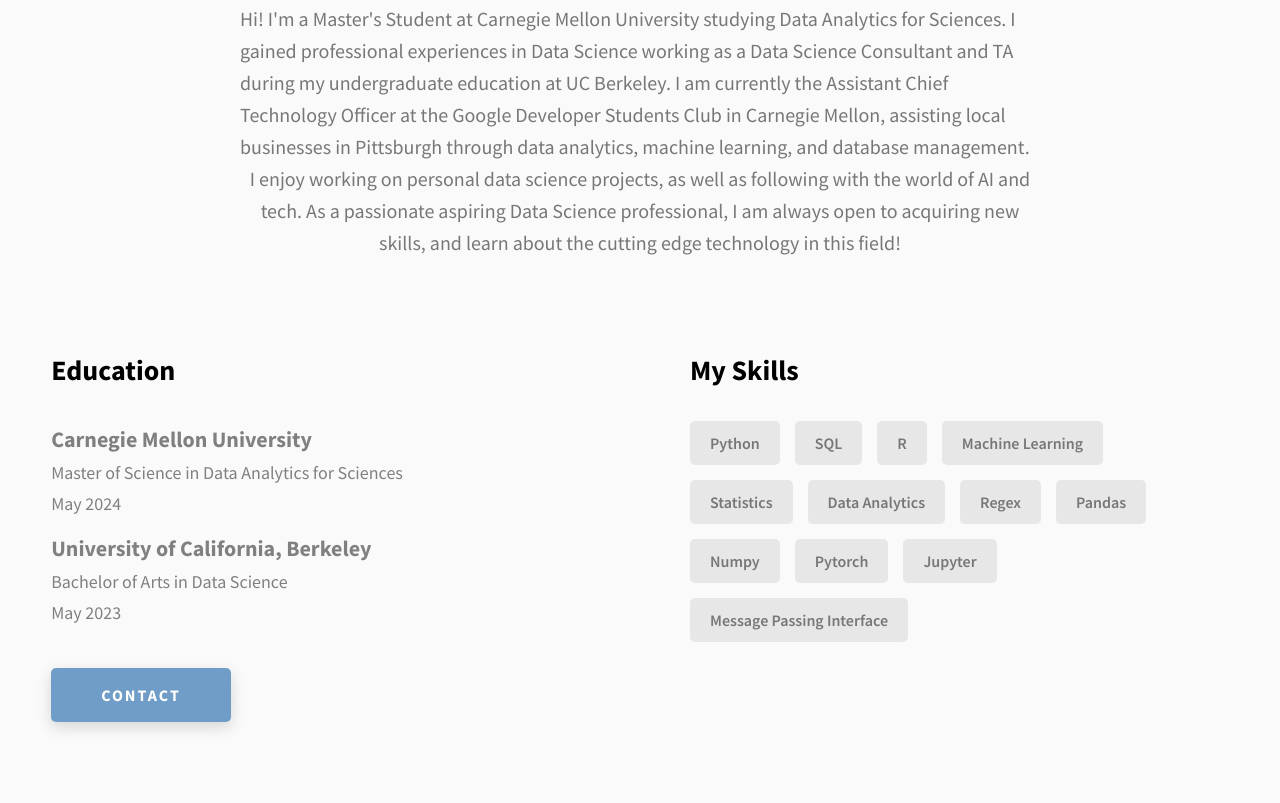
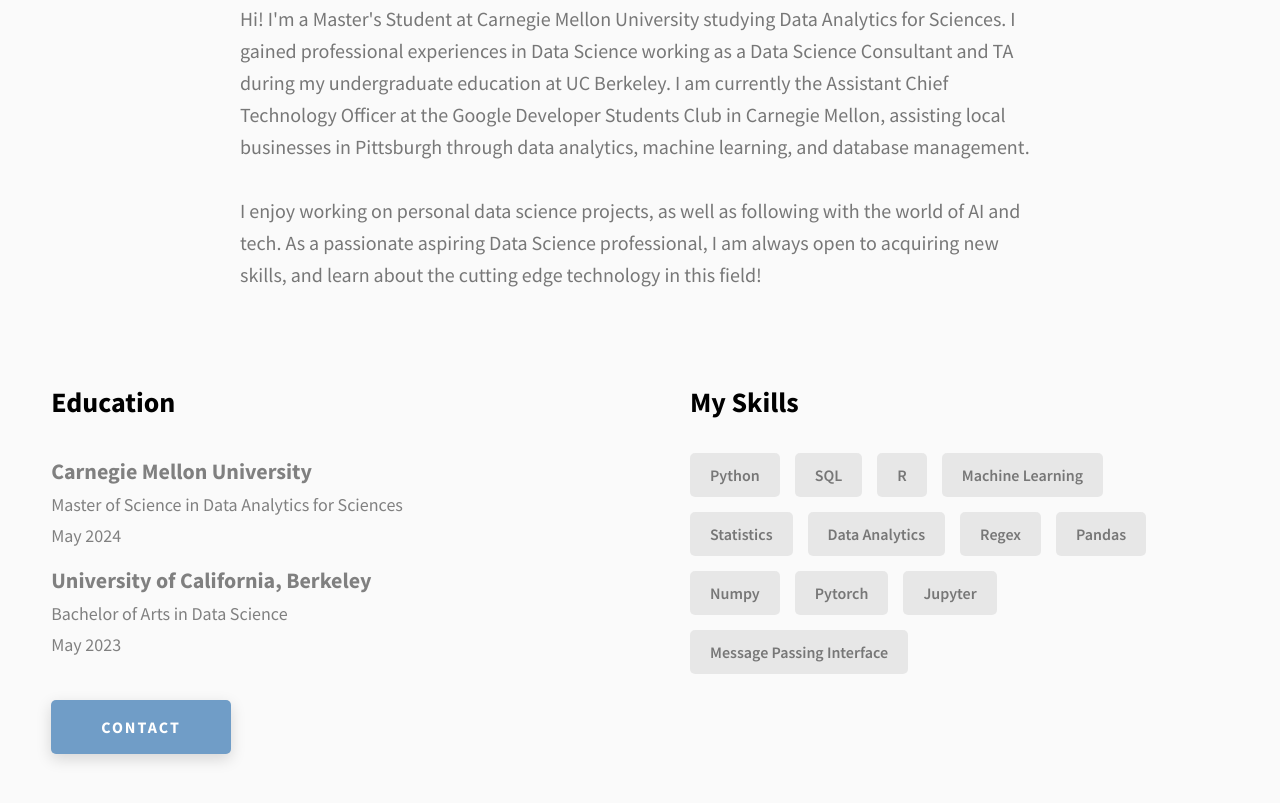
Before and after one commit to RichardWang2/DS_Portfolio, a website: page index.html in a window 1280 px wide. Shown: the part 1012-1815 px from the top of the page. Drawn offline with Linux system fonts and the light colour scheme.

Commit message:
edit about me section

```diff
--- a/index.html
+++ b/index.html
@@ -128,7 +128,8 @@
             education at UC Berkeley. I am currently the Assistant Chief Technology Officer at the Google Developer Students Club in Carnegie Mellon,
             assisting local businesses in Pittsburgh through data analytics, machine learning, and database management.
           </span>
-          <span class="heading-sec__sub">
+          <span class="heading-sec__sub_aboutme">
+            <br>
             I enjoy working on personal data science projects, as well as following with the world of AI and tech.
             As a passionate aspiring Data Science professional, I am always open to acquiring new skills, and learn about the cutting edge
             technology in this field!
```
